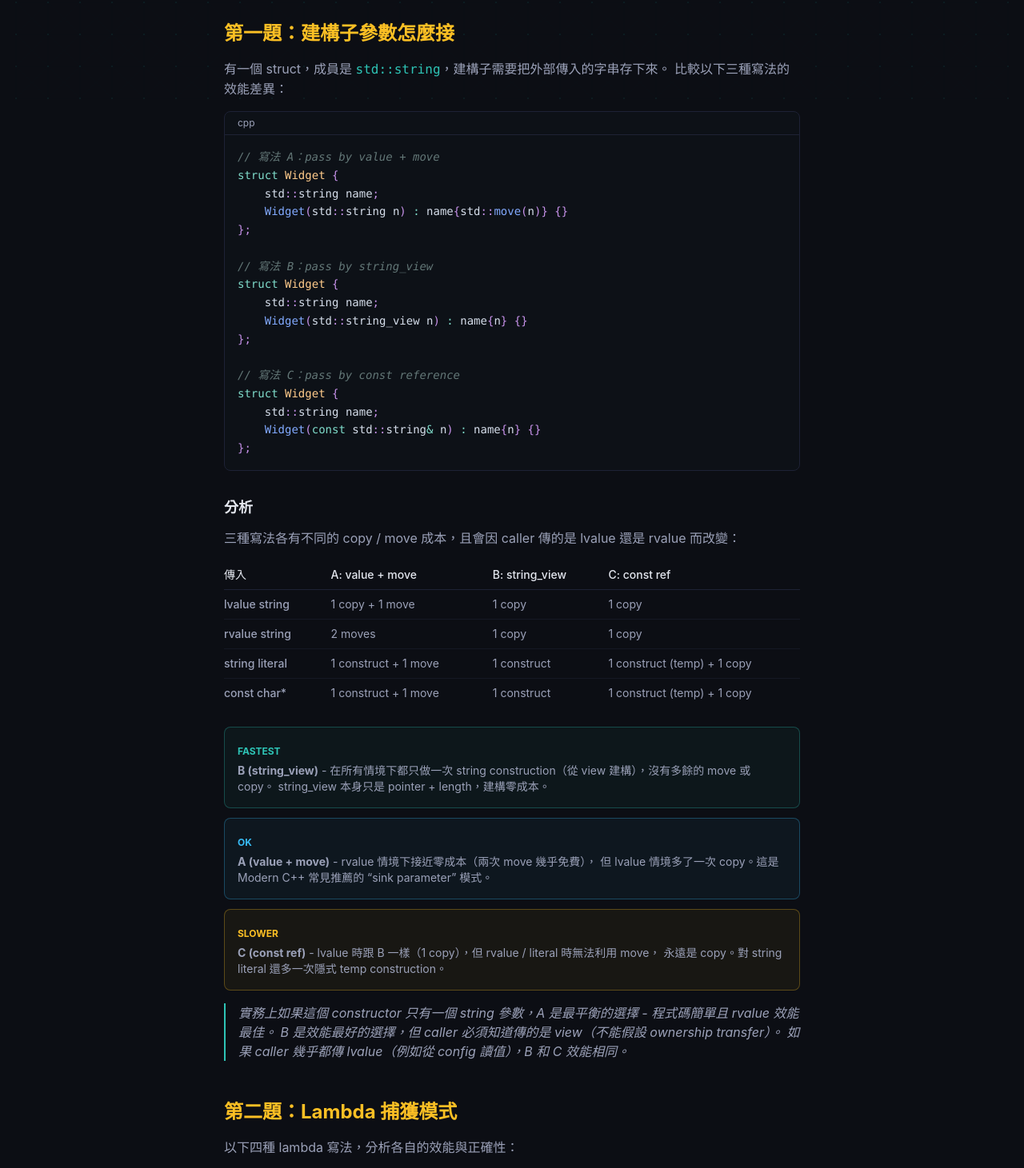
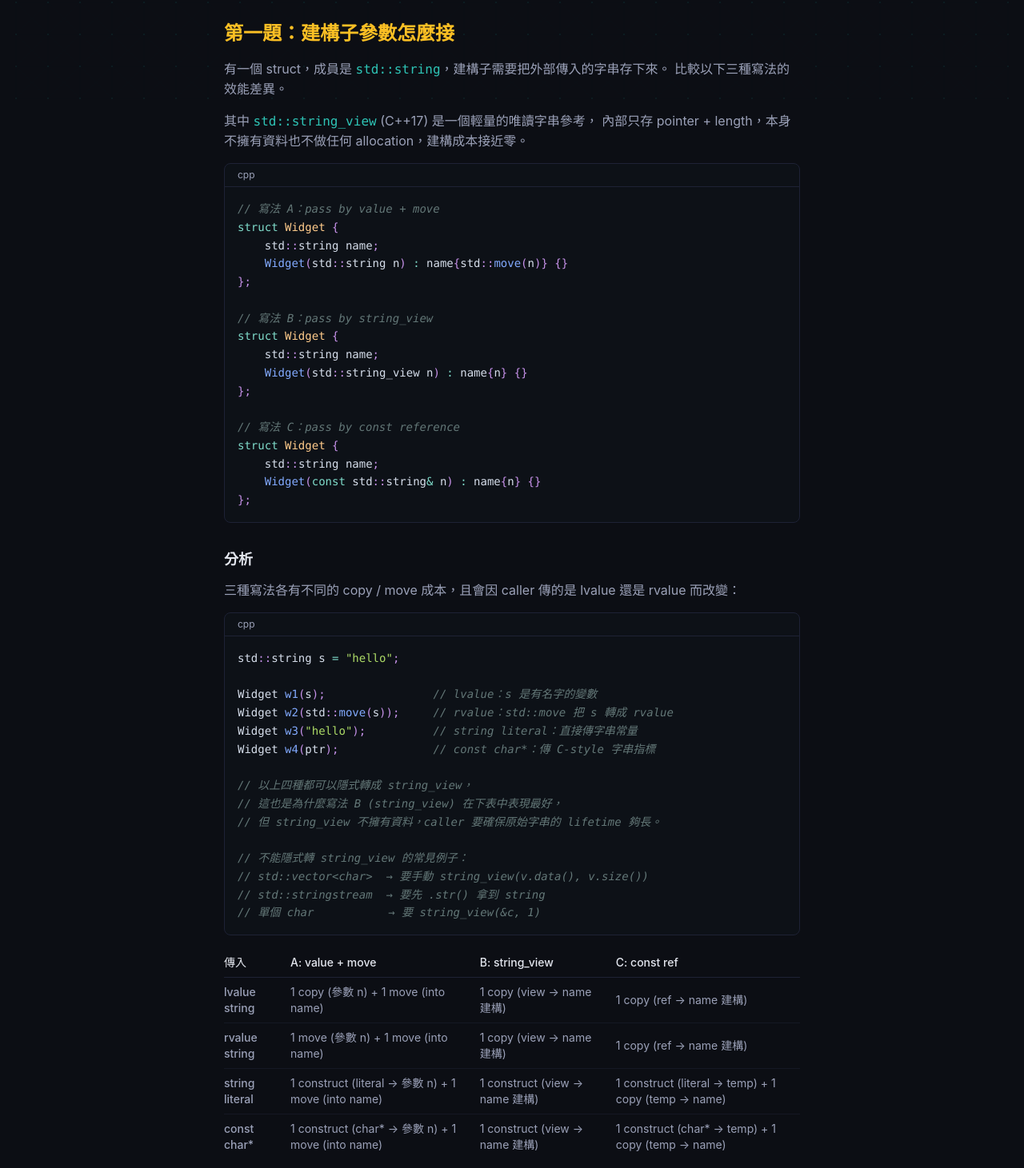
Before and after one commit to HanaYukii/hanayukii-site, a Next.js app: page /blog/cpp-interview-performance-analysis in a window 1280 px wide. Shown: the part 657-2118 px from the top of the page at 80% size. Built offline with nearby package versions, Linux system fonts and the light colour scheme.

Commit message:
Polish HFT interview C++ performance article

```diff
--- a/src/app/blog/cpp-interview-performance-analysis/page.tsx
+++ b/src/app/blog/cpp-interview-performance-analysis/page.tsx
@@ -101,8 +101,8 @@ export default function CppInterviewPerformanceAnalysis() {
         </h1>
         <p className="mb-2 text-sm text-text-muted">2026-03-31</p>
         <p className="mb-8 text-text-muted">
-          這場面試最有意思的地方，是它幾乎不問演算法，
-          而是一直追問每一種寫法背後到底會發生幾次 copy、move、allocation。
+          在 HFT 場景效能是最優先的，掌握最好的寫法非常重要。
+          這些都是很深度的 domain knowledge，也讓我更發現 C++ 的深奧。
           題目經過改寫，分析是我事後整理的。
         </p>
       </FadeIn>
@@ -151,7 +151,11 @@ export default function CppInterviewPerformanceAnalysis() {
         <Heading id="q1">第一題：建構子參數怎麼接</Heading>
         <p className="mb-4 text-text-muted">
           有一個 struct，成員是 <code className="text-primary">std::string</code>，建構子需要把外部傳入的字串存下來。
-          比較以下三種寫法的效能差異：
+          比較以下三種寫法的效能差異。
+        </p>
+        <p className="mb-4 text-text-muted">
+          其中 <code className="text-primary">std::string_view</code> (C++17) 是一個輕量的唯讀字串參考，
+          內部只存 pointer + length，本身不擁有資料也不做任何 allocation，建構成本接近零。
         </p>
 
         <Code lang="cpp">{`// 寫法 A：pass by value + move
@@ -178,6 +182,22 @@ struct Widget {
           三種寫法各有不同的 copy / move 成本，且會因 caller 傳的是 lvalue 還是 rvalue 而改變：
         </p>
 
+        <Code lang="cpp">{`std::string s = "hello";
+
+Widget w1(s);                // lvalue：s 是有名字的變數
+Widget w2(std::move(s));     // rvalue：std::move 把 s 轉成 rvalue
+Widget w3("hello");          // string literal：直接傳字串常量
+Widget w4(ptr);              // const char*：傳 C-style 字串指標
+
+// 以上四種都可以隱式轉成 string_view，
+// 這也是為什麼寫法 B (string_view) 在下表中表現最好，
+// 但 string_view 不擁有資料，caller 要確保原始字串的 lifetime 夠長。
+
+// 不能隱式轉 string_view 的常見例子：
+// std::vector<char>  → 要手動 string_view(v.data(), v.size())
+// std::stringstream  → 要先 .str() 拿到 string
+// 單個 char           → 要 string_view(&c, 1)`}</Code>
+
         <div className="my-6 overflow-x-auto">
           <table className="w-full text-sm">
             <thead>
@@ -191,27 +211,27 @@ struct Widget {
             <tbody className="text-text-muted">
               <tr className="border-b border-border/50">
                 <td className="py-2 pr-4 font-medium">lvalue string</td>
-                <td className="py-2 pr-4">1 copy + 1 move</td>
-                <td className="py-2 pr-4">1 copy</td>
-                <td className="py-2">1 copy</td>
+                <td className="py-2 pr-4">1 copy (參數 n) + 1 move (into name)</td>
+                <td className="py-2 pr-4">1 copy (view → name 建構)</td>
+                <td className="py-2">1 copy (ref → name 建構)</td>
               </tr>
               <tr className="border-b border-border/50">
                 <td className="py-2 pr-4 font-medium">rvalue string</td>
-                <td className="py-2 pr-4">2 moves</td>
-                <td className="py-2 pr-4">1 copy</td>
-                <td className="py-2">1 copy</td>
+                <td className="py-2 pr-4">1 move (參數 n) + 1 move (into name)</td>
+                <td className="py-2 pr-4">1 copy (view → name 建構)</td>
+                <td className="py-2">1 copy (ref → name 建構)</td>
               </tr>
               <tr className="border-b border-border/50">
                 <td className="py-2 pr-4 font-medium">string literal</td>
-                <td className="py-2 pr-4">1 construct + 1 move</td>
-                <td className="py-2 pr-4">1 construct</td>
-                <td className="py-2">1 construct (temp) + 1 copy</td>
+                <td className="py-2 pr-4">1 construct (literal → 參數 n) + 1 move (into name)</td>
+                <td className="py-2 pr-4">1 construct (view → name 建構)</td>
+                <td className="py-2">1 construct (literal → temp) + 1 copy (temp → name)</td>
               </tr>
               <tr>
                 <td className="py-2 pr-4 font-medium">const char*</td>
-                <td className="py-2 pr-4">1 construct + 1 move</td>
-                <td className="py-2 pr-4">1 construct</td>
-                <td className="py-2">1 construct (temp) + 1 copy</td>
+                <td className="py-2 pr-4">1 construct (char* → 參數 n) + 1 move (into name)</td>
+                <td className="py-2 pr-4">1 construct (view → name 建構)</td>
+                <td className="py-2">1 construct (char* → temp) + 1 copy (temp → name)</td>
               </tr>
             </tbody>
           </table>
@@ -311,10 +331,23 @@ void process(std::string_view msg) {
         </VerdictBox>
 
         <Callout>
-          關鍵教訓：<code>static</code> + capture by reference 是一個非常隱蔽的 bug。
-          面試官特別想看你能不能一眼看出寫法 0 是 UB。
-          在 hot path 上，stateless lambda（寫法 2/3）是首選 - compiler 會完全 inline 成 function call。
+          前提是 lambda 只需要用到傳入的參數，不依賴外部變數。
+          寫法 2/3 是 stateless lambda（沒有 capture），不會多捕捉到其他變數，
+          compiler 可以直接 inline，不需要額外建構 lambda 物件，也沒有任何 lifetime 風險。
         </Callout>
+
+        <SubHeading>Inline 的實際影響</SubHeading>
+
+        <Code lang="cpp">{`// inline 前
+fn2(msg);          // call → jump → 執行 → return
+
+// inline 後：compiler 直接展開在 call site
+std::cout << msg << "\\n";  // 沒有 call/return，省掉 stack frame 開銷`}</Code>
+
+        <p className="mb-3 text-text-muted">
+          展開後 compiler 還能跨 lambda 邊界做 constant folding、dead code elimination 等優化。
+          在 HFT 場景，每一次多餘的 function call 都可能是幾十 ns 的差距。
+        </p>
       </FadeIn>
 
       {/* ======================== Q3 ======================== */}
@@ -383,7 +416,14 @@ public:
 
         <VerdictBox verdict="fastest">
           <strong>寫法 2：static constexpr + string_view</strong> - 最快且最安全。
-          Stateless lambda，不依賴任何 instance。<code>string_view</code> 傳遞只是 pointer + size，零 copy。
+          <br />
+          Stateless lambda（no capture），不依賴任何 instance，compiler 直接 inline。
+          <br />
+          比寫法 0/1 快的原因：
+          不需要建構 lambda 物件來存 captured pointer（寫法 1 每次呼叫都要把 <code>this</code> 寫進 lambda 物件），
+          也不存在 <code>this-&gt;</code> 間接存取（寫法 1 要先讀 <code>this</code>，再讀 <code>this-&gt;data</code>，多一次 indirection）。
+          <br />
+          <code>string_view</code> 傳遞只是 pointer + size（16 bytes on stack），零 copy，零 heap allocation。
         </VerdictBox>
 
         <VerdictBox verdict="good">
@@ -468,11 +508,6 @@ void transform(std::string x, std::string y) {
           如果函式需要修改自己的副本，或 caller 傳的是 rvalue（move 進來零成本），B 更合理。
         </VerdictBox>
 
-        <Callout>
-          面試的重點不是選哪個 &ldquo;對&rdquo;，而是能不能完整列出差異：
-          copy cost、null safety、aliasing、side effects、optimizer freedom。
-          在 HFT context 下，答案傾向 pointer（或 reference） - 因為 zero-copy 至上。
-        </Callout>
       </FadeIn>
 
       {/* ======================== Q5 ======================== */}
@@ -529,11 +564,6 @@ SSO 閾值（常見 64-bit 實作）：
           因為 union 要容納 inline buffer。這是用「更大的物件」換「更少的 heap allocation」。
         </p>
 
-        <Callout>
-          這題是前面 Q1 的延伸 - 如果你知道 SSO，就能更精確地分析 string 傳遞的成本：
-          短字串（≤ 15 bytes）的 copy 不走 heap，成本就是 memcpy 32 bytes（stack 上），
-          遠比長字串的 malloc + memcpy 便宜。
-        </Callout>
       </FadeIn>
 
       {/* ======================== Q6 ======================== */}
@@ -568,6 +598,19 @@ price      quantity
       bid: [ { price: 111, qty: 0 }, { price: 111.5, qty: 60 } ]
       ask: [ { price: 90, qty: 0 }, { price: 108, qty: 100 } ]
       （qty = 0 代表移除該 level）`}</Code>
+
+        <SubHeading>Price Precision 18 是什麼</SubHeading>
+
+        <p className="mb-3 text-text-muted">
+          在加密貨幣交易所（如 Binance、Coinbase），價格和數量通常用 18 位小數表示，
+          這是因為 Ethereum 的原生單位是 wei（1 ETH = 10<sup>18</sup> wei），
+          ERC-20 token 預設也是 18 decimals。交易所為了精確表示鏈上資產的最小單位，
+          API 回傳的價格就會帶到 18 位小數。
+        </p>
+        <p className="mb-3 text-text-muted">
+          傳統金融（股票、期貨）通常只需要 2-8 位小數，但 crypto 因為鏈上精度的關係，
+          18 位是常態。這也直接影響了資料結構的選擇。
+        </p>
 
         <SubHeading>為什麼不能用 double 當 key</SubHeading>
 
@@ -627,17 +670,42 @@ void applyDelta(
     }
 }`}</Code>
 
-        <SubHeading>進階考量</SubHeading>
+        <SubHeading>Best Bid/Ask 的頻繁更新優化</SubHeading>
+
+        <p className="mb-3 text-text-muted">
+          Order book 最前面幾層（best bid / best ask）是變動最頻繁的，
+          每一筆 market order 或 cancel 都可能改動 top of book。
+          常見的優化方式：
+        </p>
 
         <div className="my-4 space-y-3 text-sm text-text-muted">
           <div className="rounded-lg border border-border bg-surface p-4">
-            <p className="font-medium text-text mb-1">std::map vs 其他選擇</p>
+            <p className="font-medium text-text mb-1">快取 best bid/ask pointer</p>
             <p>
-              <code>std::map</code>（紅黑樹）O(log n) 查找/插入/刪除，cache locality 差。
-              如果 level 數量固定（如 top 20），sorted array + binary search 可能更快（cache friendly）。
-              如果需要極致效能，可用 flat sorted vector 或 B-tree variant。
+              不每次都從 map 的 <code>begin()</code> 取，而是額外維護一個指向 best level 的 pointer / iterator。
+              更新時只在 best level 被刪除或有新的更好價格時才重新定位，省掉 tree traversal。
             </p>
           </div>
+          <div className="rounded-lg border border-border bg-surface p-4">
+            <p className="font-medium text-text mb-1">Top-of-book 用 array，深層用 map</p>
+            <p>
+              前幾層（如 top 5）用固定大小的 sorted array，更新頻繁但數量少，cache friendly。
+              深層 level 變動少，用 <code>std::map</code> 或 flat sorted vector 處理。
+            </p>
+          </div>
+          <div className="rounded-lg border border-border bg-surface p-4">
+            <p className="font-medium text-text mb-1">Price level pooling</p>
+            <p>
+              頻繁的 insert/erase 會觸發大量 heap allocation。
+              用 memory pool（pre-allocate 一批 node）避免每次 new/delete，
+              減少 allocator contention 跟 latency spike。
+            </p>
+          </div>
+        </div>
+
+        <SubHeading>其他進階考量</SubHeading>
+
+        <div className="my-4 space-y-3 text-sm text-text-muted">
           <div className="rounded-lg border border-border bg-surface p-4">
             <p className="font-medium text-text mb-1">Sequence number / 防亂序</p>
             <p>
@@ -654,43 +722,9 @@ void applyDelta(
           </div>
         </div>
 
-        <Callout>
-          這題的核心考點：(1) 不用 double 當 key - fixed-point 或 tick index；
-          (2) snapshot vs delta 兩種模式的 trade-off；
-          (3) 對 HFT 場景的 latency-aware 思維。
-        </Callout>
       </FadeIn>
 
-      {/* ======================== Summary ======================== */}
       <FadeIn delay={0.45}>
-        <Heading id="summary">這場面試到底在篩什麼</Heading>
-
-        <div className="space-y-4">
-          <p>
-            表面上是六題 C++ 小題，實際上它在看三件事：
-            你能不能把抽象語法還原成 copy、move、allocation 的真實成本；
-            你能不能分清楚 correctness 和 performance 的 trade-off；
-            還有遇到系統題時，有沒有 latency-aware 的直覺。
-          </p>
-          <ul className="list-inside list-disc space-y-2 text-sm text-text-muted">
-            <li>不是背語法，而是要把每一種寫法拆成成本模型。</li>
-            <li>不是只追最快，而是要知道什麼情境下哪種寫法比較合理。</li>
-            <li>到了 Order Book 這種題目，已經是在看你有沒有系統感。</li>
-          </ul>
-        </div>
-
-        <div className="my-8 rounded-lg border border-primary/20 bg-primary/5 p-6">
-          <p className="font-bold text-text mb-2">我自己的收穫</p>
-          <p className="text-sm text-text-muted mb-2">
-            Crypto / HFT 的 C++ 面試跟一般 backend 面試真的差很多，不考 LeetCode，
-            而是一直問「這樣寫到底會多幾次 copy / move / allocation」。
-          </p>
-          <p className="text-sm text-text-muted">
-            我自己主要背景還是競賽和演算法，low-level 和 modern C++ 還有不少地方要補。
-            這次面試最大的提醒是：move semantics、lambda capture、memory layout 這些在 HFT 場景不是細節，是基本功。
-          </p>
-        </div>
-
         <div className="mt-8 flex flex-wrap gap-2 text-xs">
           {["C++", "Performance", "Interview", "HFT", "Move Semantics", "Lambda", "Order Book"].map((tag) => (
             <span
--- a/src/app/tutoring/page.tsx
+++ b/src/app/tutoring/page.tsx
@@ -68,7 +68,7 @@ export default function Tutoring() {
                 },
                 {
                   title: "面試準備",
-                  desc: "LeetCode 常見題型、面試陷阱、解題思路",
+                  desc: "LeetCode 常見題型、面試變化題 follow up、解題思路",
                 },
                 {
                   title: "C++ for CP",
```
